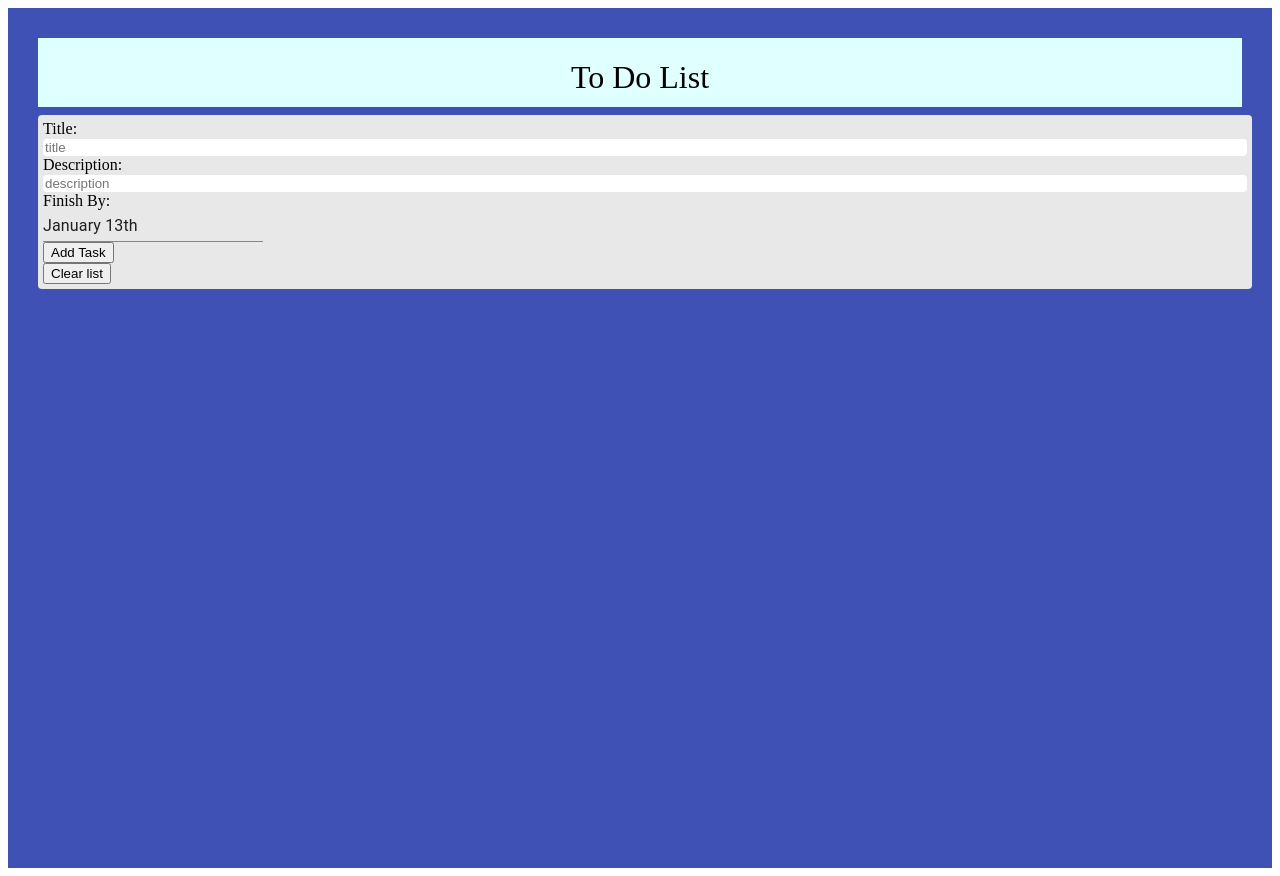
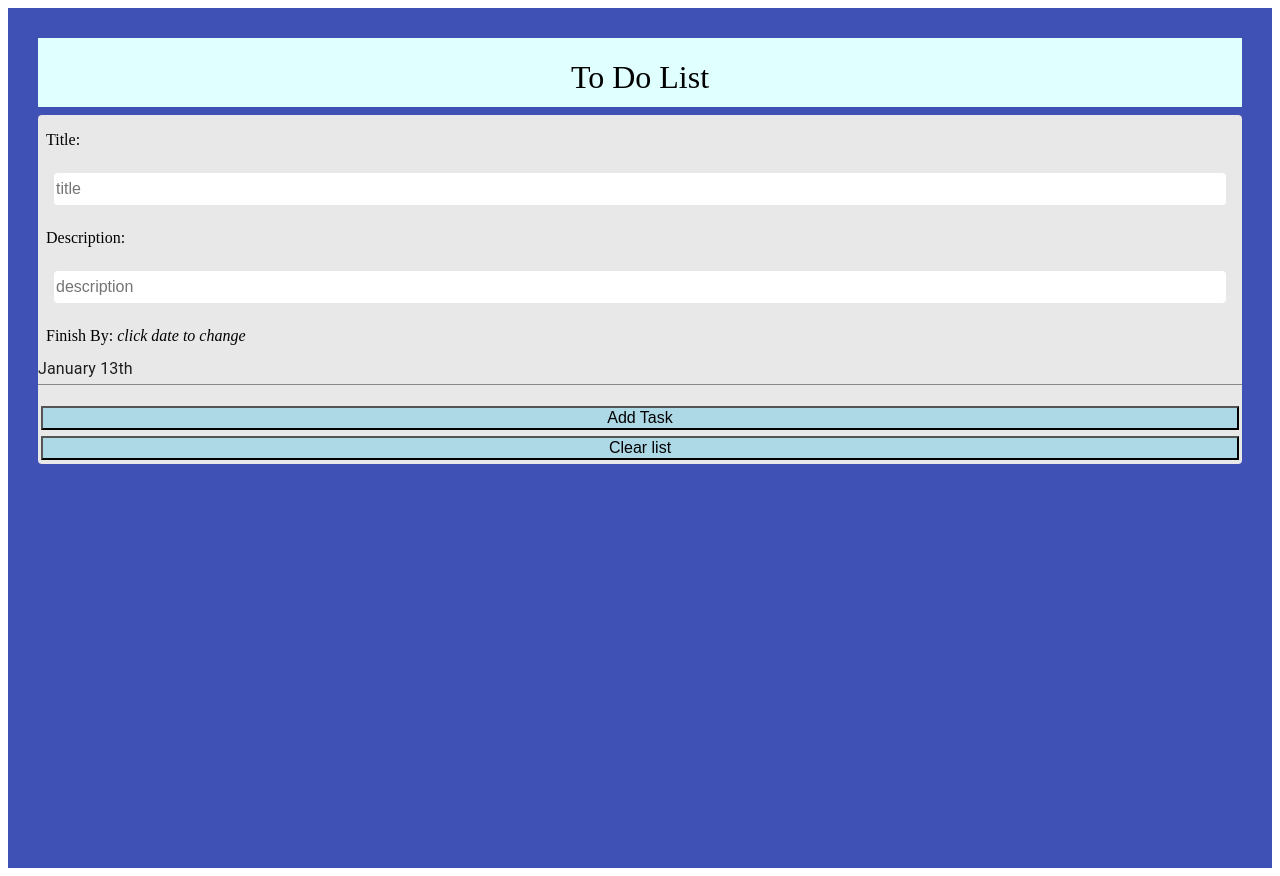
Before and after one commit to JOadelic/to-do, a React (Create React App) app: page / in a window 1280 px wide. Built offline with nearby package versions, Linux system fonts and the light colour scheme.

Commit message:
adds styling

```diff
--- a/package.json
+++ b/package.json
@@ -13,6 +13,7 @@
     "bootstrap": "^4.4.1",
     "classnames": "^2.2.6",
     "date-fns": "^2.9.0",
+    "node-sass": "^4.13.0",
     "react": "^16.12.0",
     "react-bootstrap": "^1.0.0-beta.16",
     "react-dom": "^16.12.0",
--- a/src/App.css
+++ /dev/null
@@ -1,78 +0,0 @@
-/* * {
-  box-sizing: border-box;
-  margin: 0;
-  padding: 0;
-}
-
-body {
-  font-family: Georgia, 'Times New Roman', Times, serif;
-  line-height: 1.4;
-}
-
-a {
-  text-decoration: none;
-  color: #333;
-} */
-
-.app {
-  background-color: #3f51b5;
-  padding: 30px;
-  height: 100vh;
-}
-
-.todo-list {
-  background: #e8e8e8;
-  border-radius: 4px;
-  padding: 5px;
-  width: 100%;
-  margin-bottom: 1rem;
-}
-
-.todo {
-  background: #fff;
-  box-shadow: 1px 1px 1px rgba(0, 0, 0, 0.15);
-  padding: 3px 10px;
-  font-size: 12px;
-  margin-bottom: 6px;
-  border-radius: 3px;
-  display: flex;
-  align-items: left;
-  flex-direction: column;
-}
-
-.input {
-  width: 100%;
-  /* height: 5rem; */
-  box-sizing: border-box;
-  border: 0;
-  border-radius: 4px;
-  /* background-color:rebeccapurple; */
-}
-
-.todo-completed {
-  background-color: rgb(82, 190, 49);
-  box-shadow: 1px 1px 1px rgba(0, 0, 0, 0.15);
-  padding: 3px 10px;
-  font-size: 12px;
-  margin-bottom: 6px;
-  border-radius: 3px;
-  display: flex;
-  align-items: left;
-  flex-direction: column;
-}
-
-.formButtons {
-  display: flex;
-  justify-content: space-evenly;
-}
-
-.title {
-  height: 3rem;
-  width: 100%;
-  background-color: lightcyan;
-  color: black;
-  text-align: center;
-  margin-bottom: .5rem;
-  padding-top: 1.3rem;
-  font-size: 2rem;
-}
--- a/src/App.js
+++ b/src/App.js
@@ -1,5 +1,5 @@
-import React, { useState } from 'react';
-import './App.css'
+import React, { useState, forwardRef } from 'react';
+import './App.scss'
 import classNames from 'classnames'
 import Button from '@material-ui/core/Button';
 import DateFnsUtils from '@date-io/date-fns'; // choose your lib
@@ -16,7 +16,6 @@ export default function ToDo() {
   const [input, setInput] = useState('');
   const [descriptionInput, setDescriptionInput] = useState('');
   const [selectedDate, handleDateChange] = useState(new Date());
-  console.log(tasks);
 
   // formSubmit adds new task and updates state
   const formSubmit = (e) => {
@@ -27,8 +26,8 @@ export default function ToDo() {
       title: e.target.elements.task.value,
       description: e.target.elements.description.value,
       isCompleted: false,
-      dateCreated: selectedDate,
-      finishBy: handleDateChange(selectedDate)
+      dateCreated: new Date(),
+      finishBy: selectedDate
     }
 
     if (task.title === "" || task.description === "") return alert("no task entered!")
@@ -84,7 +83,7 @@ export default function ToDo() {
       </div>
       <div className="todo-list">
         <form onSubmit={formSubmit}>
-          Title:
+          <p>Title:</p>
           <input
            className="input"
            type='text'
@@ -93,7 +92,7 @@ export default function ToDo() {
            onChange={handleTitleChange}
            placeholder="title"
           />
-          Description:
+          <p>Description:</p>
           <input
            className="input"
            type='text'
@@ -102,14 +101,17 @@ export default function ToDo() {
            onChange={handleDescriptionChange}
            placeholder="description"
           />
-          Finish By: <br></br>
+          <p>Finish By: <i>click date to change</i></p>
           <MuiPickersUtilsProvider utils={DateFnsUtils}>
-            <DatePicker value={selectedDate} onChange={handleDateChange} />
+            <DatePicker
+               value={selectedDate}
+               onChange={handleDateChange}
+                />
           </MuiPickersUtilsProvider>
           <br></br>
           <button onSubmit={formSubmit} className="btn">Add Task</button>
         </form>
-        <button onClick={clearTasks}>Clear list</button>
+        <button onClick={clearTasks} className="btn">Clear list</button>
       </div>
         <div>
           {tasks.map(task => (
@@ -117,9 +119,10 @@ export default function ToDo() {
             {task.title}<br></br>
             {task.description}
             {!task.isCompleted ? <p>PENDING</p> : <p>COMPLETED</p>}
-            <button onClick={() => handleTaskDelete(task.id)}>delete</button>
-            <button onClick={() => handleTaskEdit(task.id)}>edit</button>
-            <button onClick={() => markCompleted(task.id)}>completed</button>
+            {/* {task.finishBy} */}
+            <button onClick={() => handleTaskDelete(task.id)} className="btn">delete</button>
+            <button onClick={() => handleTaskEdit(task.id)} className="btn">edit</button>
+            <button onClick={() => markCompleted(task.id)} className="btn">completed</button>
           </div>))}
         </div>
     </div>
--- /dev/null
+++ b/src/App.scss
@@ -0,0 +1,101 @@
+/* * {
+  box-sizing: border-box;
+  margin: 0;
+  padding: 0;
+}
+
+body {
+  font-family: Georgia, 'Times New Roman', Times, serif;
+  line-height: 1.4;
+}
+
+a {
+  text-decoration: none;
+  color: #333;
+} */
+
+.app {
+  background-color: #3f51b5;
+  padding: 30px;
+  height: 100vh;
+
+  .title {
+    height: 3rem;
+    background-color: lightcyan;
+    color: black;
+    text-align: center;
+    margin-bottom: .5rem;
+    padding-top: 1.3rem;
+    font-size: 2rem;
+  }
+  .todo-list {
+    display: flex;
+    flex-direction: column;
+    background: #e8e8e8;
+    border-radius: 4px;
+    width: 100%;
+    margin-bottom: 1rem;
+
+    form {
+      display: flex;
+      flex-direction: column;
+      width: 100%;
+      padding-top: .5rem;
+
+      .formButtons {
+        display: flex;
+        flex-direction: row;
+        justify-content: space-evenly;
+      }
+
+      p {
+        padding: .5rem;
+        margin:0;
+      }
+    }
+  }
+  .todo {
+    background: #fff;
+    box-shadow: 1px 1px 1px rgba(0, 0, 0, 0.15);
+    // padding: 3px 10px;
+    font-size: 12px;
+    margin-bottom: 6px;
+    border-radius: 3px;
+    display: flex;
+    align-items: left;
+    flex-direction: column;
+  }
+  .input {
+    font-size: 1rem;
+    height: 2rem;
+    box-sizing: border-box;
+    border: 0;
+    border-radius: 4px;
+    margin: 1rem;
+  }
+}
+
+.btn {
+  background-color: lightblue;
+  margin: .2rem;
+  font-size: 1rem;
+}
+
+.btn:hover {
+  background-color: rgb(28, 175, 224);
+  margin: .2rem;
+  font-size: 1rem;
+}
+
+
+.todo-completed {
+  background-color: rgba(90, 250, 42, 0.466);
+  box-shadow: 1px 1px 1px rgba(0, 0, 0, 0.15);
+  padding: 3px 10px;
+  font-size: 12px;
+  margin-bottom: 6px;
+  border-radius: 3px;
+  display: flex;
+  align-items: left;
+  flex-direction: column;
+}
```
Also changed, not shown: 1 other file (tests, documents, lock files or other folders).
